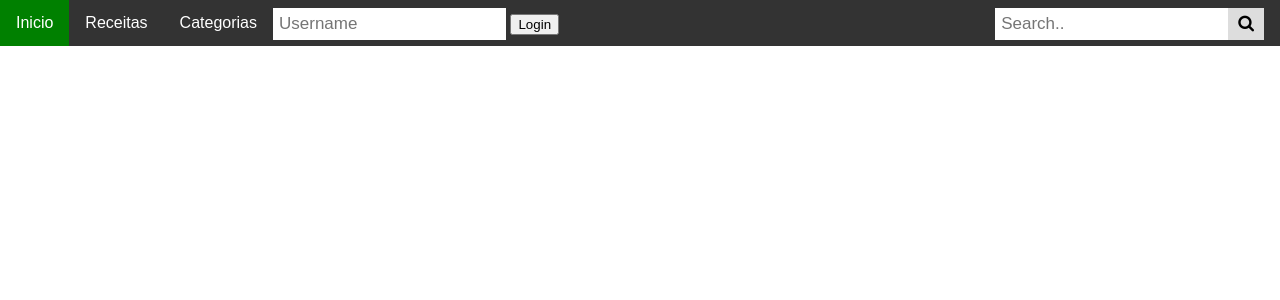
After one commit to borreicho95/Projeto-WEB, a PHP site: page /main_Receitas.php in a window 1280 px wide. The commit adds this page. Shown: the top 300 px of the page. Run offline with PHP 8.4, Linux system fonts and the light colour scheme.

Commit message:
Update do Projeto
Correção do Login, Logout.

Menu (navbar) do site v0.8 - a precisar da função login e logout a funcionar

Criação do Users.sql

```diff
--- /dev/null
+++ b/Receitas/main_Receitas.php
@@ -0,0 +1,48 @@
+<!DOCTYPE html>
+<html lang="en">
+<head>
+    <meta charset="UTF-8">
+    <meta http-equiv="X-UA-Compatible" content="IE=edge">
+    <meta name="viewport" content="width=device-width, initial-scale=1.0">
+    <title>Receitas</title>
+    <link rel="stylesheet" href="receitas.css" >
+    <link rel="stylesheet" href="https://cdnjs.cloudflare.com/ajax/libs/font-awesome/4.7.0/css/font-awesome.min.css">
+</head>
+<body>
+
+<div class="navbar">
+        <a href="/Receitas/main_Receitas">Inicio</a>
+        <a href="/Receitas/receitas">Receitas</a>
+        <div class="dropdown">
+          <button class="dropbtn">Categorias</button>
+          <div class="dropdown-content">
+            <div class="row">
+            <div class="column">
+
+            </div>
+            </div>
+            </div>
+            </div>
+            <div class="search-container">
+            <form action="">
+            <input type="text" placeholder="Search.." name="search">
+            <button type="submit"><i class="fa fa-search"></i></button>
+            </form>
+            </div>
+            <?php
+            if( empty( $username) ) :
+        ?>
+            <form action="login.php" method="post">
+                <input type="text" name="username" placeholder="Username" />
+                <input type="submit" value="Login" />
+            </form>
+        <?php else : ?>
+            <div>
+                <span><?= $username; ?></span>
+                <a href="logout.php">Logout</a>
+            </div>
+        <?php endif; ?>
+</div>
+
+</body>
+</html>
--- /dev/null
+++ b/Receitas/receitas.css
@@ -0,0 +1,158 @@
+body{
+    margin: 0;
+  }
+
+
+  .navbar {
+      overflow: hidden;
+      background-color: #333;
+      font-family: Arial;
+    }
+
+
+    .navbar a {
+      float: left;
+      font-size: 16px;
+      color: white;
+      text-align: center;
+      padding: 14px 16px;
+      text-decoration: none;
+    }
+
+
+    .dropdown {
+      float: left;
+      overflow: hidden;
+    }
+
+
+    .dropdown .dropbtn {
+      font-size: 16px;
+      border: none;
+      outline: none;
+      color: white;
+      padding: 14px 16px;
+      background-color: inherit;
+      font: inherit;
+      margin: 0;
+    }
+
+
+    .navbar a:hover, .dropdown:hover .dropbtn {
+      background-color: green;
+
+    }
+
+
+    .dropdown-content {
+      display: none;
+      position: absolute;
+      background-color: #f9f9f9;
+      width: 100%;
+      left: 0;
+      box-shadow: 0px 8px 16px 0px rgba(0,0,0,0.2);
+      z-index: 1;
+    }
+
+
+    .dropdown-content .header {
+      background: green;
+      padding: 16px;
+      color: white;
+    }
+
+
+    .dropdown:hover .dropdown-content {
+      display: block;
+    }
+
+
+    .column {
+      float: left;
+      width: 33.33%;
+      padding: 10px;
+      background-color: #ccc;
+      height: 250px;
+    }
+
+
+    .column a {
+      float: none;
+      color: black;
+      padding: 16px;
+      text-decoration: none;
+      display: block;
+      text-align: left;
+    }
+
+
+    .column a:hover {
+      background-color: #ddd;
+    }
+
+
+    .row:after {
+      content: "";
+      display: table;
+      clear: both;
+    }
+
+    .footer{
+        display: inline-block;
+        background-color: grey;
+        padding: 20px;
+        margin-top: 10px;
+        text-align: center;
+        bottom: 0px;
+        color: white;
+        width: 100%;
+  }
+
+  .preview {
+    margin: 20px;
+    width: 46%;
+    height: 300px;
+  }
+
+  .navbar .search-container {
+    float: right;
+  }
+
+  .navbar input[type=text] {
+    padding: 6px;
+    margin-top: 8px;
+    font-size: 17px;
+    border: none;
+  }
+
+  .navbar .search-container button {
+    float: right;
+    padding: 6px 10px;
+    margin-top: 8px;
+    margin-right: 16px;
+    background: #ddd;
+    font-size: 17px;
+    border: none;
+    cursor: pointer;
+  }
+
+  .navbar .search-container button:hover {
+    background: #ccc;
+  }
+
+  @media screen and (max-width: 600px) {
+    .navbar .search-container {
+      float: none;
+    }
+    .navbar a, .navbar input[type=text], .navbar .search-container button {
+      float: none;
+      display: block;
+      text-align: left;
+      width: 100%;
+      margin: 0;
+      padding: 14px;
+    }
+    .navbar input[type=text] {
+      border: 1px solid #ccc;
+    }
+  }
```
Also changed, not shown: Receitas/Users.sql (added, +15 -0 lines), Receitas/authentication.php (deleted, +0 -23 lines), Receitas/connection.php (deleted, +0 -11 lines), Receitas/login.php (+12 -28 lines), Receitas/logout.php (added, +9 -0 lines), Receitas/register.php (deleted, +0 -35 lines), Receitas/utils.php (added, +15 -0 lines), Receitas/login.css (deleted).
